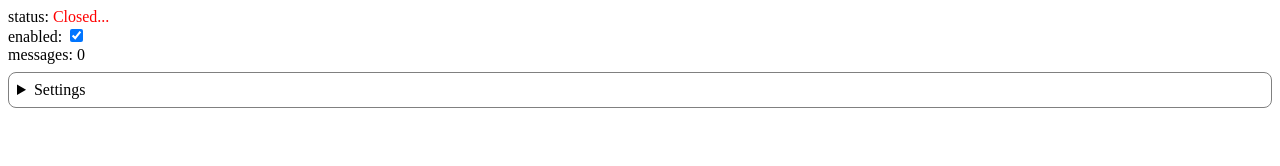
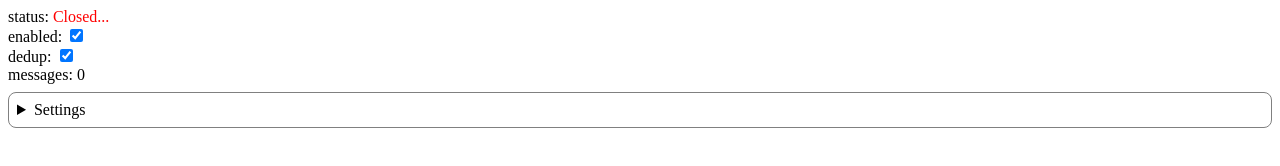
Before and after one commit to csd-world/danmaku-host, a website: page index.html in a window 1280 px wide. Drawn offline with Linux system fonts and the light colour scheme.

Commit message:
dedup switch

```diff
--- a/index.html
+++ b/index.html
@@ -14,6 +14,7 @@
 <body style="user-select: none;">
     status: <span id="status"></span><br>
     enabled: <input type="checkbox" id="enabled" onchange="updateSetting()" checked><br>
+    dedup: <input type="checkbox" id="dedup" onchange="updateSetting()" checked><br>
     messages: <span id="messages-count">0</span><br>
     <details style="border: solid 1px gray; margin-top: 8px; padding: 8px; border-radius: 8px;">
         <summary style="outline: none;">Settings</summary>
@@ -33,6 +34,7 @@
         document.getElementById('font-size').value = localStorage.getItem("font-size") || '40';
         document.getElementById('duration').value = localStorage.getItem("duration") || '10';
         document.getElementById('groupid').value = localStorage.getItem("groupid") || '0';
+        document.getElementById('dedup').checked = (localStorage.getItem("dedup") == 'true') || true;
         document.getElementById('colors').value = localStorage.getItem("colors") || defaultColors;
         document.getElementById('secret').value = localStorage.getItem("secret") || defaultSecret;
 
@@ -57,14 +59,16 @@
             const duration = +document.getElementById('duration').value;
             const groupid = +document.getElementById('groupid').value;
             const enabled = document.getElementById('enabled').checked;
+            const dedup = document.getElementById('dedup').checked;
             const colors = document.getElementById('colors').value;
             const secret = document.getElementById('secret').value;
             localStorage.setItem("font-size", fontSize);
             localStorage.setItem("duration", duration);
             localStorage.setItem("colors", colors);
             localStorage.setItem("groupid", groupid);
+            localStorage.setItem("dedup", dedup);
             localStorage.setItem("secret", secret == defaultSecret ? "" : secret);
-            const msg = { cmd: 'setting', fontSize, duration, colors, enabled };
+            const msg = { cmd: 'setting', fontSize, duration, colors, enabled, dedup };
             console.info(msg);
             chan.postMessage(msg);
         }
```
Also changed, not shown: overlay.html (+5 -0 lines).
